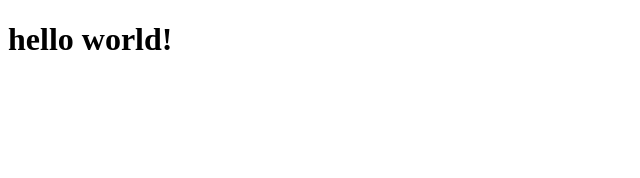
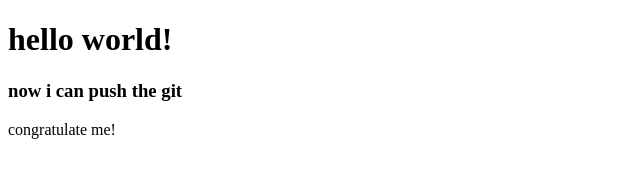
Before and after one commit to ZidanAazeen/demo, a plain HTML site: page index.html in a window 1280 px wide. Shown: the whole page, without its empty margins (0-640 px from the left). Drawn offline with Linux system fonts and the light colour scheme.

Commit message:
h3,p updated

```diff
--- a/index.html
+++ b/index.html
@@ -7,5 +7,7 @@
 </head>
 <body>
     <h1>hello world!</h1>
+    <h3>now i can push the git</h3>
+    <p>congratulate me!</p>
 </body>
 </html>
```
